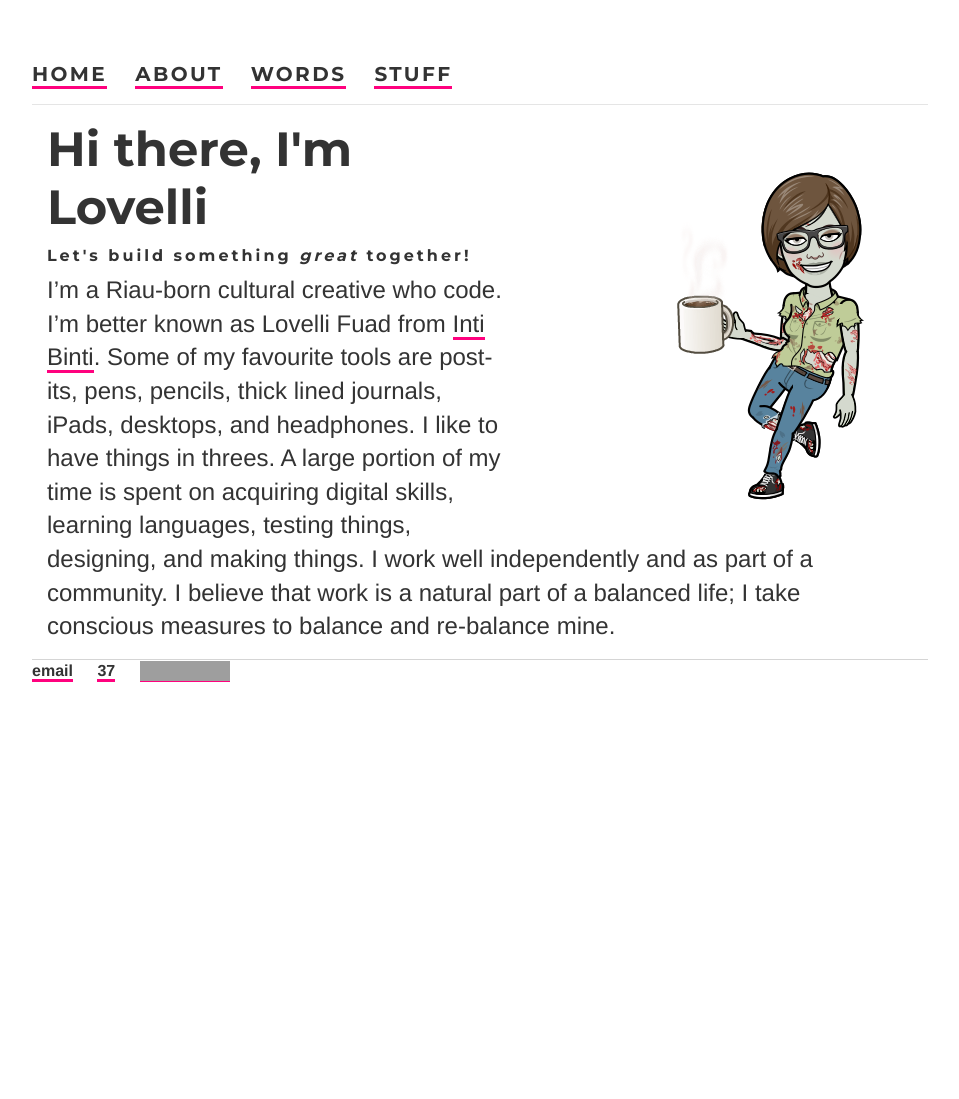
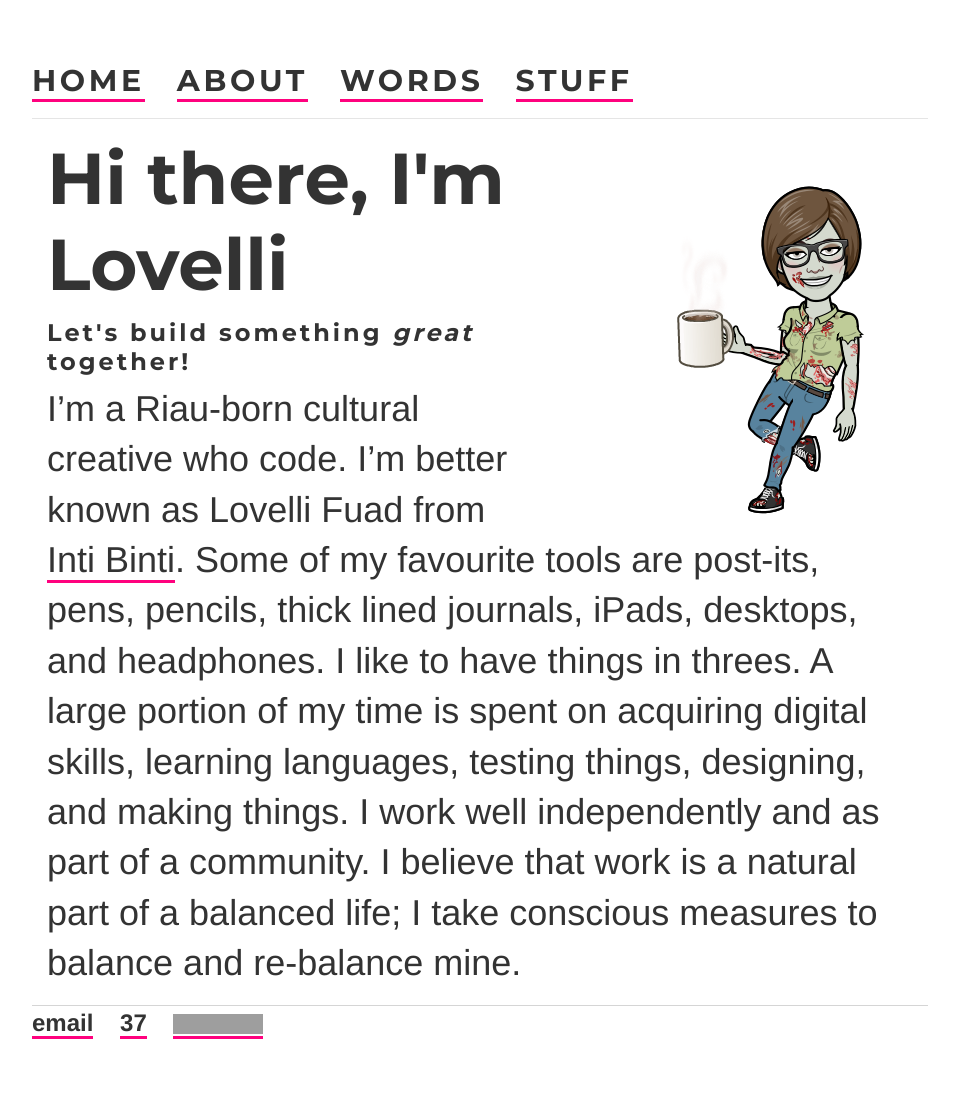
Before and after one commit to ariesti/ariesti.github.io, a Jekyll site: the page built from index.html, in a window 1280 px wide. Shown: the whole page, without its empty margins (160-1119 px from the left). Built offline with Jekyll 4.4.1, drawn with Linux system fonts in a browser that asks for light colours; before the commit the page ends 900 px from its top, so only the background shows below that; grey boxes are pictures that could not be loaded.

Commit message:
Update main.css

```diff
--- a/css/main.css
+++ b/css/main.css
@@ -41,17 +41,7 @@ html {
 1. Add the correct box sizin in Firefox.
 2. Show the overflow in Edge and IE. */
 
-hr {
-	box-sizing: content-box;
-	height: 0;
-	overflow: visible;
-}
-
-
-/* Set the document up */
-
-/**
-* Remove the margin in all browsers */
+/*Remove the margin in all browsers */
 
 body {
 	margin: 0;
@@ -59,8 +49,15 @@ body {
 	border:0;
 }
 
+hr {
+	box-sizing: content-box;
+	height: 0;
+	overflow: visible;
+}
+
+/* Set the document up */
 body {
-	font-size: 62.5%/1.5em;
+	font-size: 1.5em;
 	font-family: Helvetica Neue, sans-serif;
     	color: #333;
     	margin: 60px auto;
```
